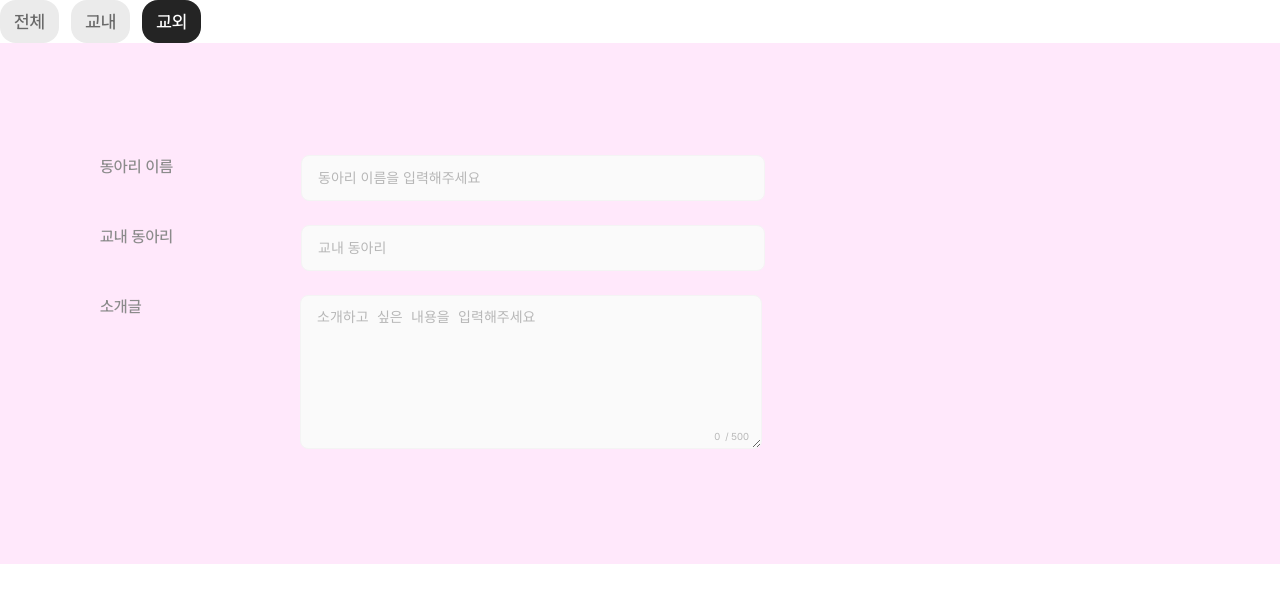
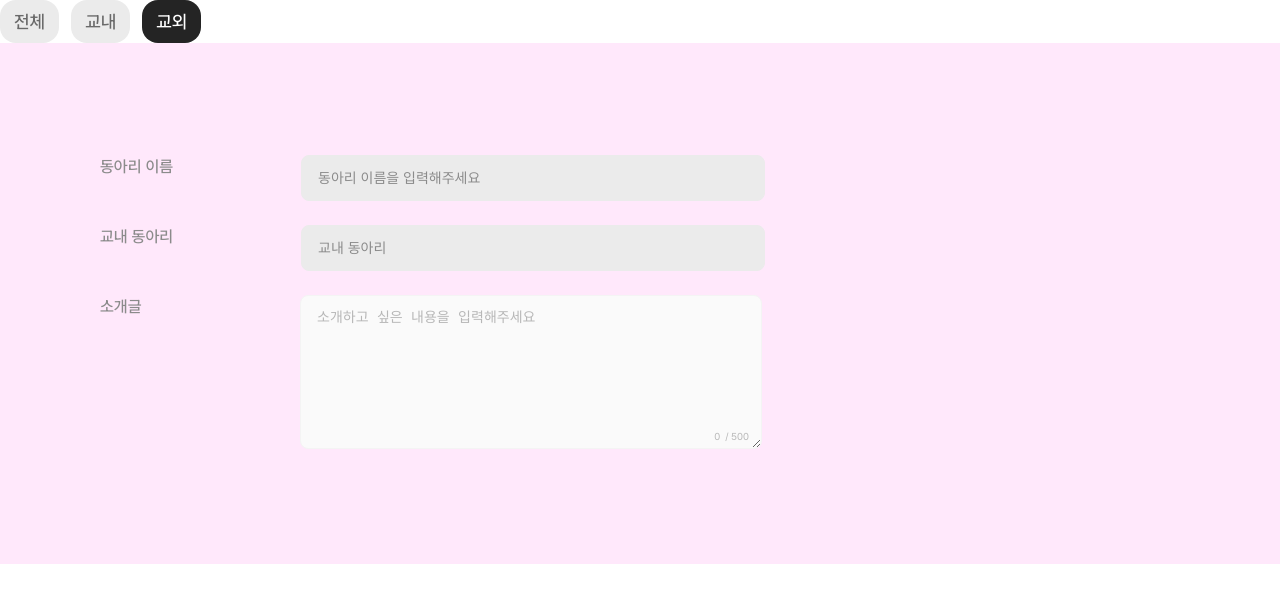
Before and after one commit to dong-ariari/frontend, a React (Vite) app: page /offcampus in a window 1280 px wide. Shown: the top 602 px of the page. Built offline with nearby package versions, Linux system fonts and the light colour scheme.

Commit message:
feat: add isEdit props at input component

```diff
--- a/src/components/input/input.jsx
+++ b/src/components/input/input.jsx
@@ -1,7 +1,7 @@
 import React, { useState } from "react";
 import * as S from "./input.styles";
 
-const Input = ({ title, placeholder }) => {
+const Input = ({ title, placeholder, isEdit }) => {
   const [value, setValue] = useState("");
 
   const handleChange = (e) => {
@@ -15,6 +15,8 @@ const Input = ({ title, placeholder }) => {
         placeholder={placeholder}
         value={value}
         onChange={handleChange}
+        readOnly={!isEdit}
+        isEditable={isEdit}
       />
     </S.InputContainer>
   );
--- a/src/components/input/input.styles.js
+++ b/src/components/input/input.styles.js
@@ -18,8 +18,12 @@ export const Title = styled.p`
 `;
 
 export const StyledInput = styled.input`
-  background-color: ${(props) => props.theme.color.grey._0};
-  border-color: ${(props) => props.theme.color.grey._100};
+  background-color: ${(props) =>
+    props.isEditable ? props.theme.color.grey._0 : props.theme.color.grey._200};
+  border-color: ${(props) =>
+    props.isEditable
+      ? props.theme.color.grey._100
+      : props.theme.color.grey._200};
   border-width: 0.0625rem;
   border-style: solid;
   border-radius: 0.5rem;
@@ -31,11 +35,17 @@ export const StyledInput = styled.input`
   ${(props) => props.theme.typo.fontWeight._500};
 
   &::placeholder {
-    color: ${(props) => props.theme.color.grey._400};
+    color: ${(props) =>
+      props.isEditable
+        ? props.theme.color.grey._400
+        : props.theme.color.grey._500};
   }
 
   &:focus {
-    border-color: ${(props) => props.theme.color.blue._400};
+    border-color: ${(props) =>
+      props.isEditable
+        ? props.theme.color.blue._400
+        : props.theme.color.grey._200};
     outline: none;
   }
 `;
```
